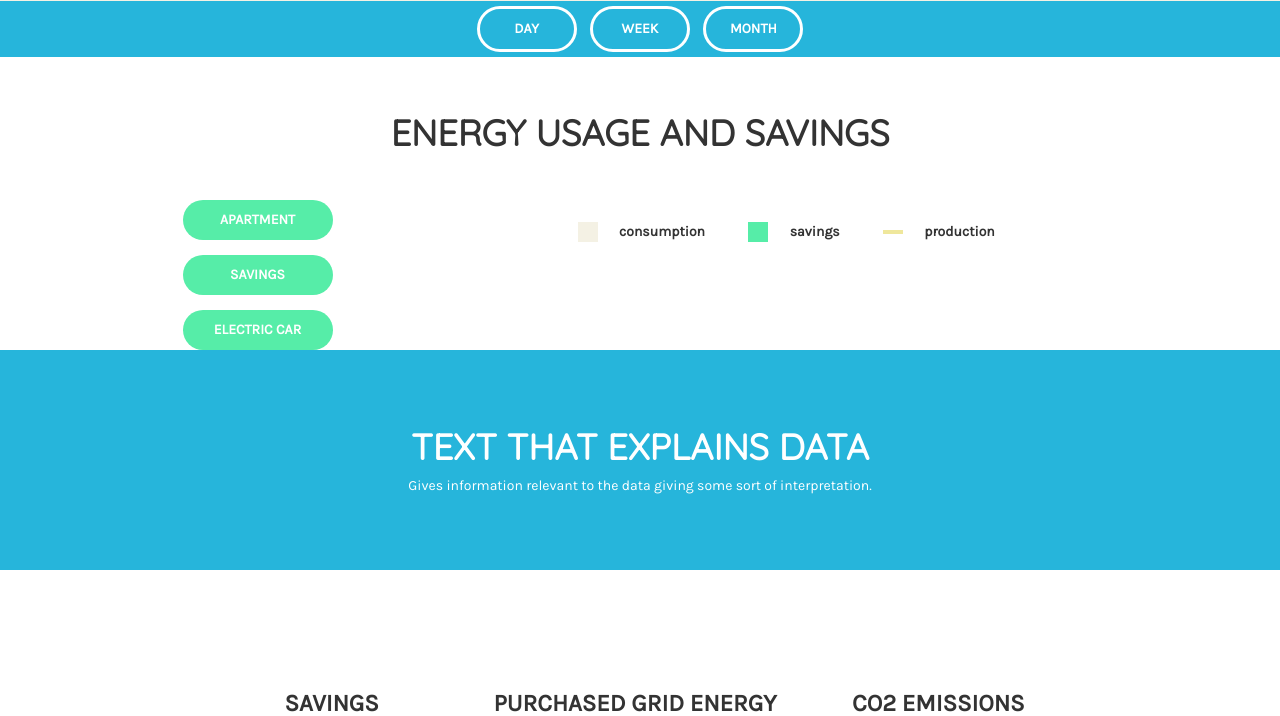
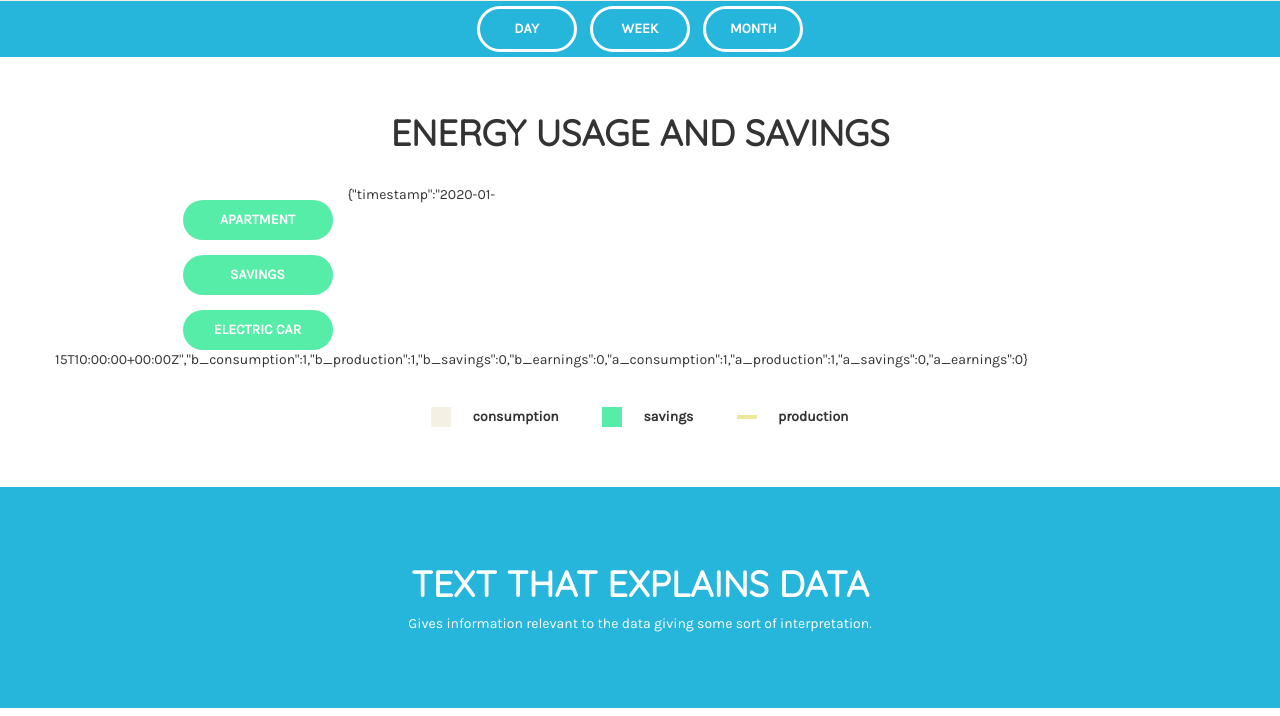
Before and after one commit to katebennu/elwedo-solar, a Django app: page / in a window 1280 px wide. Shown: the part 178-894 px from the top of the page. Run offline with Django 3.2, Linux system fonts and the light colour scheme; a user stored in the database is signed in; tables that the repository leaves empty hold one stand-in row (values such as "Sample post"); grey boxes labelled with a size stand in for pictures from a placeholder-image service; some libraries are stand-ins or nearby versions.

Commit message:
views passes data with apartment

```diff
--- a/infographics/models.py
+++ b/infographics/models.py
@@ -41,7 +41,7 @@ class Apartment(models.Model):
         q_consumption = self.query_consumption(earliest, latest)
         q_production = query_production(earliest, latest)
 
-        panels = self.get_panels_estimate()
+        panels = self.building.get_panels_estimate()
 
         result = []
         for i in q_consumption:
@@ -74,7 +74,7 @@ class Apartment(models.Model):
         days_list = list(set([i.day for i in consumption_by_days]))
         days_list.sort()
 
-        panels = self.get_panels_estimate()
+        panels = self.building.get_panels_estimate()
 
         result = []
         for d in days_list:
--- a/infographics/static/infographics/timeline.js
+++ b/infographics/static/infographics/timeline.js
@@ -50,7 +50,7 @@ function color(n) {
     return colors[n];
 }
 
-function SolarBarChart(d3, svg, data, width, height, maxY, x, y) {
+function BarChart(d3, svg, data, width, height, maxY, x, y) {
 
 // make a stacked chart http://www.adeveloperdiary.com/d3-js/create-stacked-bar-chart-using-d3-js/
 
@@ -82,21 +82,6 @@ function SolarBarChart(d3, svg, data, width, height, maxY, x, y) {
         .attr('y', d => y(d.y + d.y0))
         .attr('width', d => width / data.length - 2)
         .attr('height', d => y(d.y0) - y(d.y + d.y0));
-}
-
-function lineChart(svg, data, width, height, x, y) {
-
-    let valueline = d3.line()
-        .x(d => x(d.timestamp))
-        .y(d => y(d.production));
-
-    svg.append('path')
-        .data(data)
-        .attr('class', 'valueline')
-        /*        .attr("fill", "none")*/
-        .attr("d", valueline);
-    /*        .attr('stroke', '#efe79c')
-     .attr('stroke-width', 4);*/
 }
 
 function parseData(data) {
@@ -140,6 +125,12 @@ function updateTimeLine(timeFrame, wSolar) {
     $.getJSON('/timeline-update/', {'timeFrame': timeFrame}, function (data, wSolar, jqXHR) {
         // clean existing chart
         document.getElementById('timeline-chart').innerHTML = '';
+
+// DEBUG
+        let out = document.getElementById('formatted');
+        out.innerHTML = JSON.stringify(data);
+//
+
         data = parseData(data);
         let totals = dataTotal(data);
 
@@ -161,10 +152,7 @@ function updateTimeLine(timeFrame, wSolar) {
 
          let series = stack(data);*/
 
-// DEBUG
-//         let out = document.getElementById('formatted');
-//         out.innerHTML = JSON.stringify(totals);
-//
+
         let margin = {top: 10, right: 20, bottom: 60, left: 30};
         let width = 400 - margin.left - margin.right;
         let height = 200 - margin.top - margin.bottom;
@@ -200,9 +188,7 @@ function updateTimeLine(timeFrame, wSolar) {
 
 
         /*if (wSolar == false) */
-        noSolarBarChart(svg, data, width, height, maxY, x, y);
-        //else SolarBarChart(d3, svg, data, width, height, maxY, x, y);
-        lineChart(svg, data, width, height, x, y);
+        BarChart(svg, data, width, height, maxY, x, y);
 
         svg.call(yAxis)
             .append('g')
--- a/infographics/templates/infographics/graph-timeline.html
+++ b/infographics/templates/infographics/graph-timeline.html
@@ -9,7 +9,7 @@
     <div>ELECTRIC CAR</div>
 </div>
 
-{#<div id="formatted">Format me JSON</div>#}
+<div id="formatted">Format me JSON</div>
 
 <div class="col-lg-8 col-md-8 col-sm-9 col-xs-12">
     <div id="timeline-chart"></div>
--- a/infographics/views.py
+++ b/infographics/views.py
@@ -20,35 +20,34 @@ def timeline_update(request):
     building = Building.objects.first()
     apartment = Apartment.objects.filter(user=request.user)[0]
 
-    data_building = building.get_day_data()
-    # data_apartment =
-
     time_frame = request.GET.get('timeFrame')
 
     if time_frame == 'month':
         data_building = building.get_multiple_days_data(29)
-        #data_apartment = apartment.get_multiple_days_data(29)
+        data_apartment = apartment.get_multiple_days_data(29)
 
     if time_frame == 'week':
         data_building = building.get_multiple_days_data(6)
-        #data_apartment = apartment.get_multiple_days_data(6)
+        data_apartment = apartment.get_multiple_days_data(6)
 
-
-    if time_frame == 'day':
+    else:
         data_building = building.get_day_data()
-        #data_apartment = apartment.get_day_data()
+        data_apartment = apartment.get_day_data()
 
     data = {}
 
 # TODO: Match or zip with corresponding apartment data
 
-    for i in data_building:
+    for i, j in zip(data_building, data_apartment):
         data['timestamp'] = i['timestamp'].isoformat() + 'Z'
         data['b_consumption'] = float(i['consumption'])
         data['b_production'] = float(i['production'])
         data['b_savings'] = float(i['savings'])
         data['b_earnings'] = float(i['earnings'])
-
+        data['a_consumption'] = float(i['consumption'])
+        data['a_production'] = float(i['production'])
+        data['a_savings'] = float(i['savings'])
+        data['a_earnings'] = float(i['earnings'])
 
     return JsonResponse(data, safe=False)
 
@@ -57,10 +56,6 @@ def timeline_update(request):
 # @csrf_protect
 # @never_cache
 def login_user(request):
-    """ Wrapper view for built in login
-    Prevent legitimate users from logging in before verifying their email
-    address. Otherwise, forward request to default login.
-    """
     if request.method == "POST":
         username = request.POST['username']
         password = request.POST['password']
```
